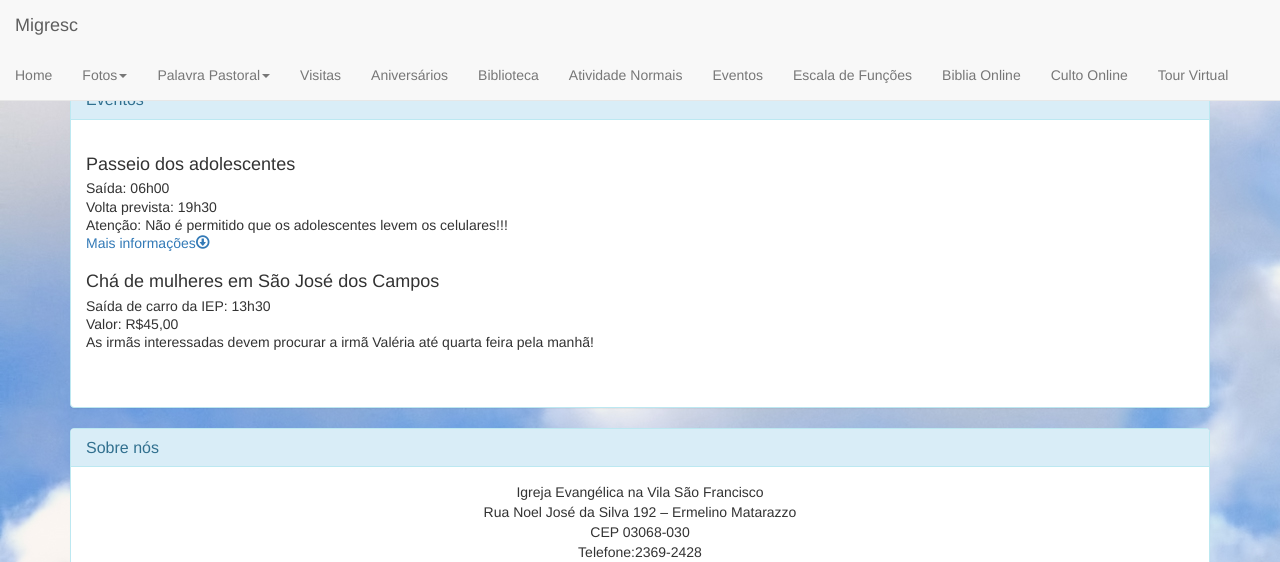
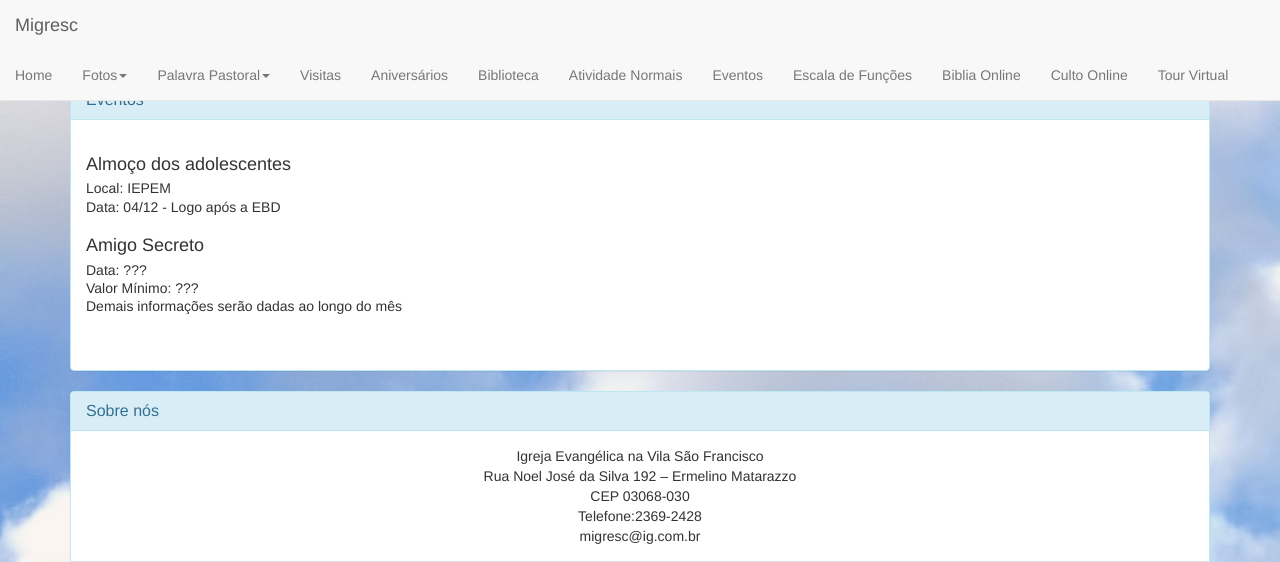
Before and after one commit to Migresc/migresc_site, a PHP site: page /eventos.php in a window 1280 px wide. Shown: the top 562 px of the page. Run offline with PHP 8.4, Linux system fonts and the light colour scheme; some libraries are stand-ins or nearby versions.

Commit message:
Atualização dos eventos
Atualização dos eventos

```diff
--- a/eventos.php
+++ b/eventos.php
@@ -6,16 +6,14 @@
 	<div class="panel-body">
 		<div class="list-group">
 		<br>
-			<h4 class="list-group-item-heading">Passeio dos adolescentes</h4>
-			<p class="list-group-item-text">Saída: 06h00</p>
-			<p class="list-group-item-text">Volta prevista: 19h30</p>
-			<p class="list-group-item-text">Atenção: Não é permitido que os adolescentes levem os celulares!!!</p>
-			<p class="list-group-item-text"><a href='./passeio-jovens.pdf'>Mais informações<span class="glyphicon glyphicon-download" /></a></p>
+			<h4 class="list-group-item-heading">Almoço dos adolescentes</h4>
+			<p class="list-group-item-text">Local: IEPEM</p>
+			<p class="list-group-item-text">Data: 04/12 - Logo após a EBD</p>
 		<br>
-        <h4 class="list-group-item-heading">Chá de mulheres em São José dos Campos</h4>
-        <p class="list-group-item-text">Saída de carro da IEP: 13h30</p>
-        <p class="list-group-item-text">Valor: R$45,00</p>
-        <p class="list-group-item-text">As irmãs interessadas devem procurar a irmã Valéria até quarta feira pela manhã!</p>
+        <h4 class="list-group-item-heading">Amigo Secreto</h4>
+        <p class="list-group-item-text">Data: ???</p>
+        <p class="list-group-item-text">Valor Mínimo: ???</p>
+        <p class="list-group-item-text">Demais informações serão dadas ao longo do mês</p>
         <br>
 		</div>
 	</div>
--- a/index.php
+++ b/index.php
@@ -5,7 +5,7 @@
     </div>
     <div class="panel-body">
         <h3 >
-            Sábado será um dia cheio de eventos...Por que não dar uma olhadinha?</p>
+            Seja bem vindo!</p>
         </h3>
     </div>
 </div>
```
